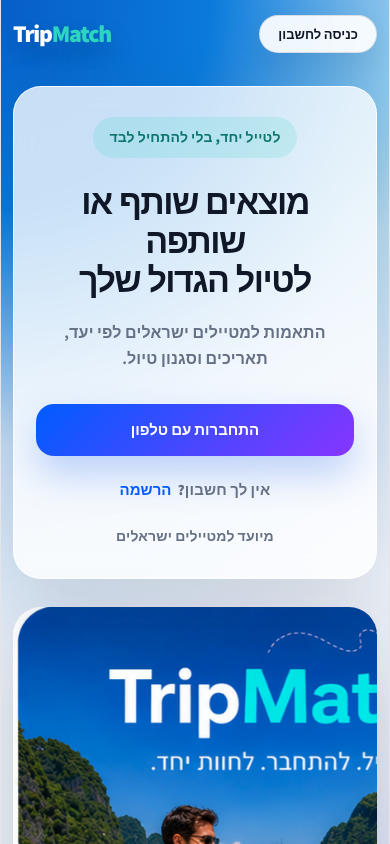
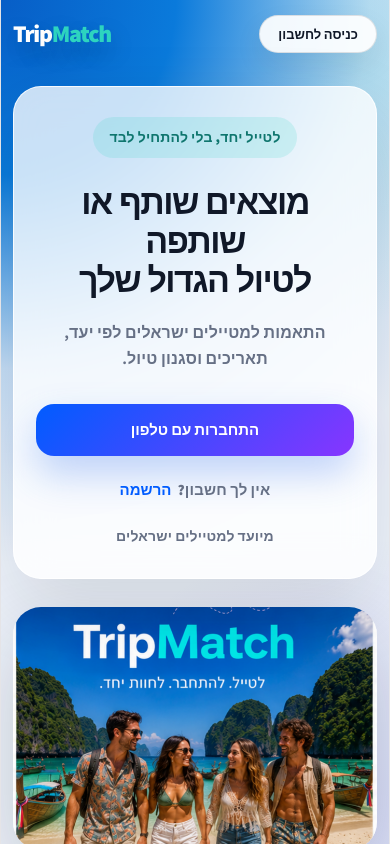
Before and after one commit to liadagon/TripMatch, a React (Vite) app: page / in a window 390 px wide. Shown: the top 844 px of the page. Built offline with nearby package versions, Linux system fonts and the light colour scheme.

Commit message:
Adjust welcome hero image position

```diff
--- a/src/pages/welcome.css
+++ b/src/pages/welcome.css
@@ -67,7 +67,7 @@
   margin: 0 auto;
   padding: 18px 0 42px;
   display: grid;
-  grid-template-columns: minmax(390px, 520px) minmax(360px, 465px);
+  grid-template-columns: minmax(360px, 465px) minmax(440px, 590px);
   align-items: center;
   justify-content: center;
   gap: 58px;
@@ -75,10 +75,11 @@
 
 .image-side {
   width: 100%;
-  height: clamp(500px, calc(100dvh - 150px), 620px);
-  border-radius: 38px;
+  max-width: 590px;
+  aspect-ratio: 3 / 2;
+  border-radius: 34px;
   overflow: hidden;
-  background: transparent;
+  background: rgba(255, 255, 255, 0.45);
   box-shadow: 0 30px 80px rgba(16, 24, 40, 0.2);
 }
 
@@ -87,23 +88,17 @@
   height: 100%;
   display: block;
   object-fit: cover;
-  object-position: left center;
-  transform: scale(1.018);
-  transform-origin: left center;
-  animation: heroFadeIn 0.8s ease both;
+  object-position: center center;
+  animation: heroFadeIn 0.75s ease both;
 }
 
 @keyframes heroFadeIn {
   from {
     opacity: 0;
-    transform: scale(1.035);
-    transform-origin: left center;
   }
 
   to {
     opacity: 1;
-    transform: scale(1.018);
-    transform-origin: left center;
   }
 }
 
@@ -219,12 +214,8 @@
 
 @media (max-width: 1080px) {
   .welcome-screen {
-    grid-template-columns: minmax(360px, 480px) minmax(330px, 430px);
+    grid-template-columns: minmax(330px, 430px) minmax(390px, 540px);
     gap: 38px;
-  }
-
-  .image-side {
-    height: clamp(460px, calc(100dvh - 155px), 580px);
   }
 
   .login-card h1 {
@@ -251,9 +242,7 @@
 
   .image-side {
     order: 2;
-    width: min(100%, 520px);
-    height: auto;
-    aspect-ratio: 4 / 5;
+    width: min(100%, 590px);
     margin: 0 auto;
   }
 
```
